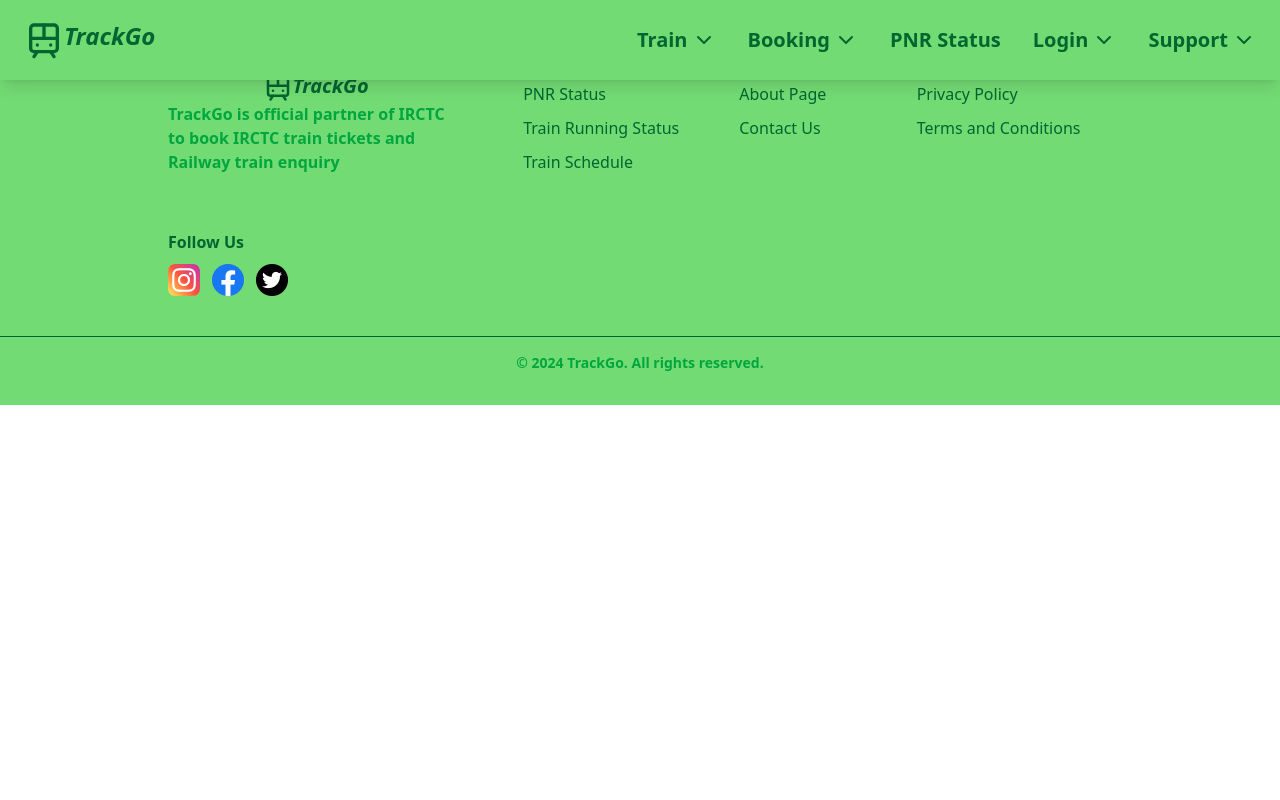
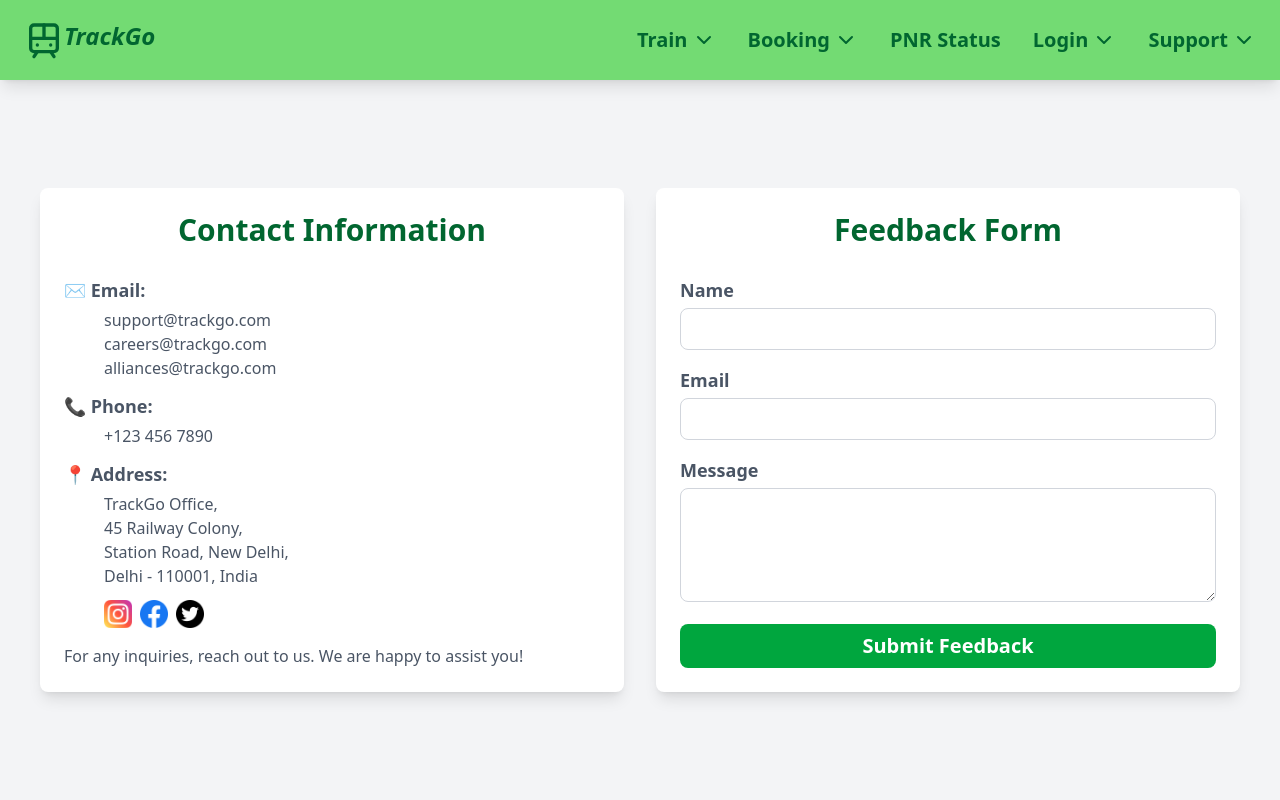
Before and after one commit to kiranmore2404/icp9.0-react-group-project-4, a React (Vite) app: page /contact in a window 1280 px wide. Shown: the top 800 px of the page. Built offline with nearby package versions, Linux system fonts and the light colour scheme.

Commit message:
Contact page

```diff
--- a/src/App.jsx
+++ b/src/App.jsx
@@ -14,6 +14,7 @@
 import CancelTrainTicketPage from './views/Train/CancelTrainTicket';
 import TrainRunningStatusPage from './views/Train/TrainRunningStatus';
 import Support from './views/Support/SupportView';
+import ContactPage from './views/Contact/Contact';
 
 const App = () => {
   return (
@@ -32,6 +33,7 @@
         <Route path="/cancel-train-ticket" element={<CancelTrainTicketPage />} />
         <Route path="/train-running-status" element={<TrainRunningStatusPage />} />
         <Route path="/support" element={<Support />} />
+        <Route path="/contact" element={<ContactPage />} />
       </Routes>
       <Footer />
     </Router>
--- a/src/components/Footer.jsx
+++ b/src/components/Footer.jsx
@@ -30,7 +30,7 @@
         <div className="flex flex-col mt-4 space-y-2.5">
             <p className="font-bold">About TrackGo</p>
             <Link to="/about" className="hover:text-gray-400">About Page</Link>
-            <Link to="#" className="hover:text-gray-400">Contact Us</Link>
+            <Link to="/contact" className="hover:text-gray-400">Contact Us</Link>
         </div>
 
         <div className="flex flex-col mt-4 space-y-2.5">
--- a/src/components/Navbar.jsx
+++ b/src/components/Navbar.jsx
@@ -70,9 +70,9 @@
               Support <ChevronDown className="ml-1" />
             </button>
             {dropdown === "support" && (
-              <div className="absolute bg-white text-green-800 mt-5 w-30 shadow-lg rounded-lg">
+              <div className="absolute bg-white text-green-800 mt-5 w-35 shadow-lg rounded-lg">
+                <NavLink to="/contact" className="block px-4 py-2 text-lg hover:bg-gray-200">Contact Us</NavLink>
                 <NavLink to="/support" className="block px-4 py-2 text-lg hover:bg-gray-200">Support</NavLink>
-                <NavLink to="/faqs" className="block px-4 py-2 text-lg hover:bg-gray-200">FAQs</NavLink>
               </div>
             )}
           </div>
--- /dev/null
+++ b/src/views/Contact/Contact.jsx
@@ -0,0 +1,101 @@
+import { useState } from "react";
+import { Link } from "react-router";
+import facebook from "../../assets/images/facebook.png"
+import instagram from "../../assets/images/instagram.png"
+import twitter from "../../assets/images/twitter.png"
+
+const ContactPage = () => {
+  const [formData, setFormData] = useState({
+    name: "",
+    email: "",
+    message: "",
+  });
+
+  const handleChange = (e) => {
+    setFormData({ ...formData, [e.target.name]: e.target.value });
+  };
+
+  const handleSubmit = (e) => {
+    e.preventDefault();
+    console.log("Feedback Submitted:", formData);
+    alert("Feedback submitted successfully!");
+    setFormData({ name: "", email: "", message: "" });
+  };
+
+  return (
+    <div className="flex flex-col md:flex-row items-center justify-center min-h-screen bg-gray-100 p-6 mt-10">
+      <div className="w-full md:w-1/2 bg-white shadow-lg rounded-lg p-6 m-4">
+        <h2 className="text-3xl font-bold mb-4 text-green-800 text-center pb-3">Contact Information</h2>
+        <p className="text-lg text-gray-600 pb-1 font-bold">✉️ Email:</p>
+        <p className="pl-10 text-gray-600">support@trackgo.com</p>
+        <p className="pl-10 text-gray-600">careers@trackgo.com</p>
+        <p className="pl-10 text-gray-600">alliances@trackgo.com</p>
+
+        <p className="text-lg text-gray-600 pb-1 pt-3 font-bold">📞 Phone:</p>
+        <p className="pl-10 text-gray-600">+123 456 7890</p>
+
+        <p className="text-lg text-gray-600 pb-1 pt-3 font-bold">📍 Address:</p>
+        <p className="pl-10 text-gray-600">TrackGo Office,</p>
+        <p className="pl-10 text-gray-600">45 Railway Colony,</p>
+        <p className="pl-10 text-gray-600">Station Road, New Delhi,</p>
+        <p className="pl-10 text-gray-600">Delhi - 110001, India</p>
+
+        <div className="flex flex-row space-x-2 pt-3 pl-10">
+            <Link to="#"> <img src={instagram} alt="" className="w-7"/></Link>
+            <Link to="#"> <img src={facebook} alt="" className="w-7"/></Link>
+            <Link to="#"> <img src={twitter} alt="" className="w-7"/></Link>
+        </div>
+
+        <p className="mt-4 text-gray-600">For any inquiries, reach out to us. We are happy to assist you!</p>
+      </div>
+
+      {/* Feedback Form */}
+      <div className="w-full md:w-1/2 bg-white shadow-lg rounded-lg p-6 m-4">
+        <h2 className="text-3xl font-bold mb-4 text-green-800 text-center pb-3">Feedback Form</h2>
+        <form onSubmit={handleSubmit}>
+          <div className="mb-4">
+            <label className="block text-lg font-semibold mb-1 text-gray-600">Name</label>
+            <input
+              type="text"
+              name="name"
+              value={formData.name}
+              onChange={handleChange}
+              className="w-full p-2 border border-gray-300 rounded-lg outline-none focus:border-green-300"
+              required
+            />
+          </div>
+          <div className="mb-4">
+            <label className="block text-lg font-semibold mb-1 text-gray-600">Email</label>
+            <input
+              type="email"
+              name="email"
+              value={formData.email}
+              onChange={handleChange}
+              className="w-full p-2 border border-gray-300 rounded-lg outline-none focus:border-green-300"
+              required
+            />
+          </div>
+          <div className="mb-4">
+            <label className="block text-lg font-semibold mb-1 text-gray-600">Message</label>
+            <textarea
+              name="message"
+              value={formData.message}
+              onChange={handleChange}
+              className="w-full p-2 border border-gray-300 rounded-lg outline-none focus:border-green-300"
+              rows="4"
+              required
+            ></textarea>
+          </div>
+          <button
+            type="submit"
+            className="w-full bg-green-600 text-white p-2 rounded-lg text-xl font-bold hover:bg-green-700 transition"
+          >
+            Submit Feedback
+          </button>
+        </form>
+      </div>
+    </div>
+  );
+};
+
+export default ContactPage;
```
